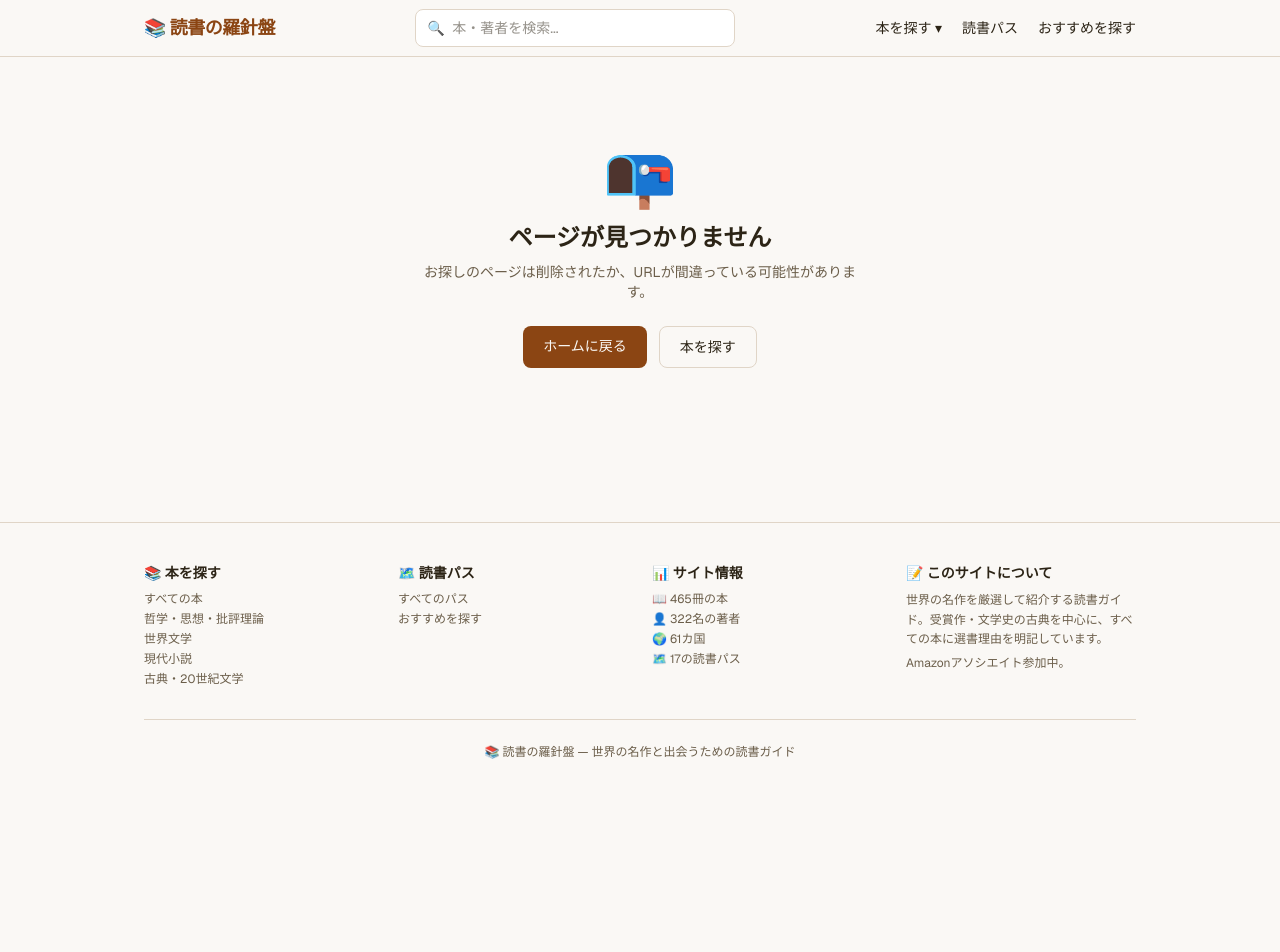
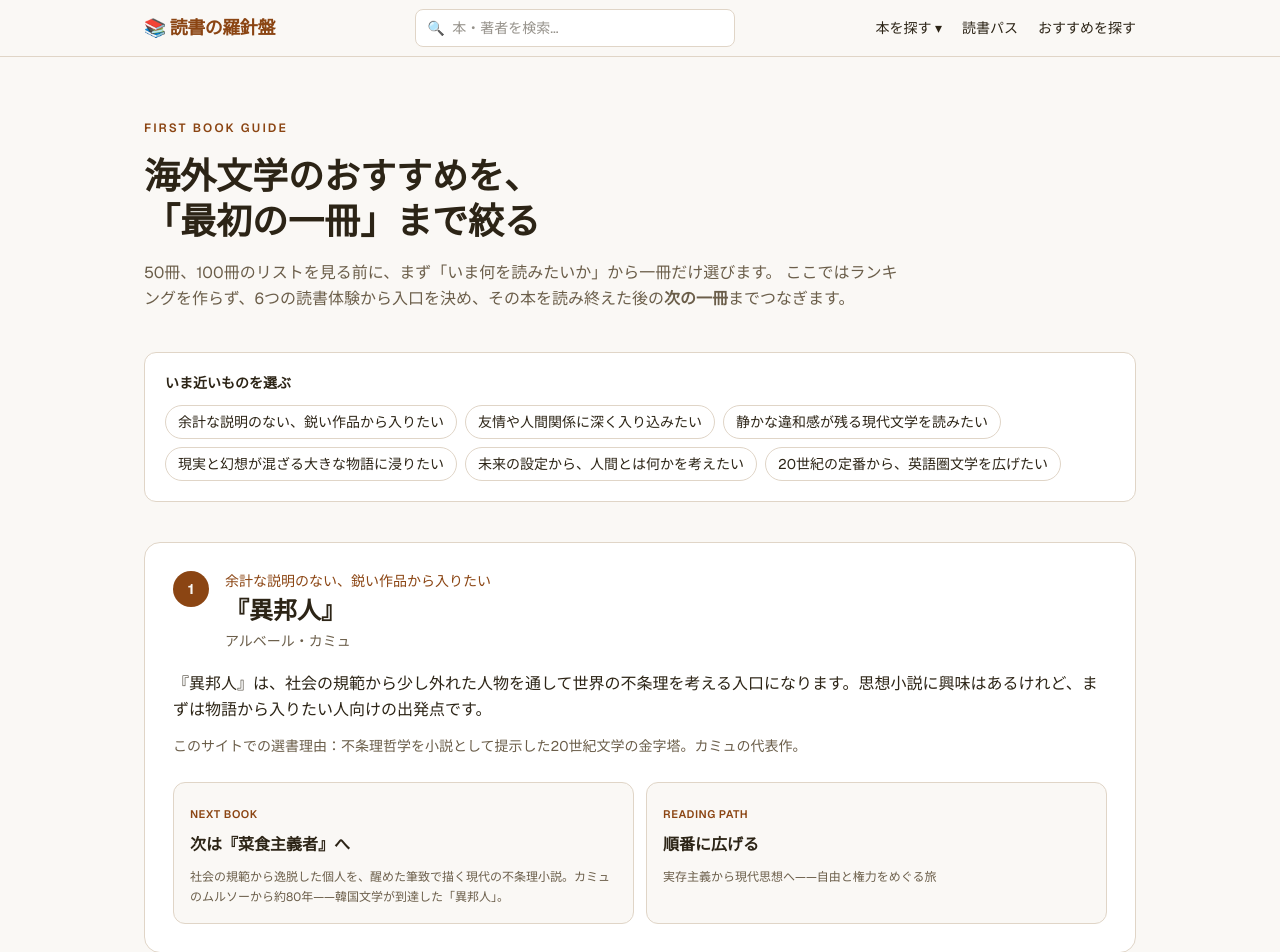
Before and after one commit to nomuonji/book-discovery, a Next.js app: page /guides/overseas-literature in a window 1280 px wide. Before the commit this address had no page. Shown: the top 952 px of the page. Before the commit the page ends 800 px from the top, so only its background shows below. Built offline with nearby package versions, Linux system fonts and the light colour scheme.

Commit message:
Add one curated overseas literature decision guide

```diff
--- /dev/null
+++ b/src/app/guides/overseas-literature/page.tsx
@@ -0,0 +1,182 @@
+import Link from "next/link";
+import { buildMetadata } from "@/lib/seo";
+import {
+  getBookBySlug,
+  getPathsContainingBook,
+  getRecommendationsFrom,
+} from "@/lib/data";
+
+export const metadata = buildMetadata({
+  title: "海外文学おすすめ｜最初の一冊を6つの読書タイプから選ぶ",
+  description:
+    "海外文学を何から読めばいいか迷う人へ。読みたい体験から最初の一冊を6冊に絞り、その本の次に読む一冊や読書パスまで案内します。",
+  path: "/guides/overseas-literature",
+});
+
+const STARTS = [
+  {
+    slug: "the-stranger",
+    prompt: "余計な説明のない、鋭い作品から入りたい",
+    reason:
+      "『異邦人』は、社会の規範から少し外れた人物を通して世界の不条理を考える入口になります。思想小説に興味はあるけれど、まずは物語から入りたい人向けの出発点です。",
+  },
+  {
+    slug: "my-brilliant-friend",
+    prompt: "友情や人間関係に深く入り込みたい",
+    reason:
+      "『リナと私』は、二人の女性の友情と競争、成長を長い時間軸で追います。大きな思想より、人間関係の細部から現代文学へ入りたい人に向く一冊です。",
+  },
+  {
+    slug: "the-vegetarian",
+    prompt: "静かな違和感が残る現代文学を読みたい",
+    reason:
+      "『菜食主義者』は、ある選択をきっかけに家族や社会とのずれが広がっていく作品です。現代アジア文学の強度を一冊で感じたいときの入口になります。",
+  },
+  {
+    slug: "one-hundred-years-of-solitude",
+    prompt: "現実と幻想が混ざる大きな物語に浸りたい",
+    reason:
+      "『百年の孤独』は、一族の歴史を通して現実と神話が自然に交わる世界を描きます。ラテンアメリカ文学やマジックリアリズムへ進みたい人の中心点になる作品です。",
+  },
+  {
+    slug: "klara-and-the-sun",
+    prompt: "未来の設定から、人間とは何かを考えたい",
+    reason:
+      "『クララとお日さま』は、AIの視点を通して愛情や人間らしさを見つめます。文学としてのSFから世界文学へ入るルートを作りやすい一冊です。",
+  },
+  {
+    slug: "the-great-gatsby",
+    prompt: "20世紀の定番から、英語圏文学を広げたい",
+    reason:
+      "『華麗なるギャツビー』は、夢、階級、恋愛を一つの物語に凝縮したアメリカ文学の代表作です。ここから時代や国をずらしながら読み広げられます。",
+  },
+] as const;
+
+function buildRoute(slug: string) {
+  const book = getBookBySlug(slug);
+  if (!book) return null;
+
+  const next = getRecommendationsFrom(slug).find((rec) => rec.type !== "reading-path");
+  const path = getPathsContainingBook(slug)[0];
+
+  return { book, next, path };
+}
+
+export default function OverseasLiteratureGuidePage() {
+  const routes = STARTS.map((start) => ({
+    ...start,
+    route: buildRoute(start.slug),
+  })).filter((item) => item.route !== null);
+
+  return (
+    <main className="max-w-5xl mx-auto px-4 py-10 sm:py-14">
+      <header className="max-w-3xl mb-10">
+        <span className="text-xs font-semibold tracking-[0.18em] text-[var(--accent)]">
+          FIRST BOOK GUIDE
+        </span>
+        <h1 className="text-3xl sm:text-4xl font-bold mt-3 mb-4 leading-tight">
+          海外文学のおすすめを、<br className="hidden sm:block" />
+          「最初の一冊」まで絞る
+        </h1>
+        <p className="text-[var(--muted)] leading-relaxed">
+          50冊、100冊のリストを見る前に、まず「いま何を読みたいか」から一冊だけ選びます。
+          ここではランキングを作らず、6つの読書体験から入口を決め、その本を読み終えた後の
+          <strong className="text-[var(--fg)]">次の一冊</strong>までつなぎます。
+        </p>
+      </header>
+
+      <nav className="rounded-xl border border-[var(--border)] bg-[var(--card)] p-5 mb-10" aria-label="海外文学の選び方">
+        <p className="text-sm font-semibold mb-3">いま近いものを選ぶ</p>
+        <div className="flex flex-wrap gap-2">
+          {routes.map((item, index) => (
+            <a
+              key={item.slug}
+              href={`#route-${index + 1}`}
+              className="text-sm px-3 py-1.5 rounded-full border border-[var(--border)] hover:border-[var(--accent)] hover:text-[var(--accent)] transition-colors"
+            >
+              {item.prompt}
+            </a>
+          ))}
+        </div>
+      </nav>
+
+      <div className="space-y-7">
+        {routes.map((item, index) => {
+          const { book, next, path } = item.route!;
+          return (
+            <section
+              key={item.slug}
+              id={`route-${index + 1}`}
+              className="scroll-mt-24 rounded-2xl border border-[var(--border)] bg-[var(--card)] p-6 sm:p-7"
+            >
+              <div className="flex items-start gap-4">
+                <span className="shrink-0 flex h-9 w-9 items-center justify-center rounded-full bg-[var(--accent)] text-[var(--background)] text-sm font-bold">
+                  {index + 1}
+                </span>
+                <div className="min-w-0 flex-1">
+                  <p className="text-sm text-[var(--accent)] font-medium mb-1">{item.prompt}</p>
+                  <h2 className="text-xl sm:text-2xl font-bold">
+                    <Link href={`/books/${book.slug}/`} className="hover:text-[var(--accent)] transition-colors">
+                      『{book.titleJa}』
+                    </Link>
+                  </h2>
+                  <p className="text-sm text-[var(--muted)] mt-1">{book.authorJa}</p>
+                </div>
+              </div>
+
+              <p className="mt-5 leading-relaxed">{item.reason}</p>
+              <p className="mt-3 text-sm text-[var(--muted)] leading-relaxed">
+                このサイトでの選書理由：{book.selectionReasonJa}
+              </p>
+
+              <div className="grid sm:grid-cols-2 gap-3 mt-6">
+                {next && (
+                  <Link
+                    href={`/books/${next.book.slug}/`}
+                    className="rounded-xl border border-[var(--border)] bg-[var(--background)] p-4 hover:border-[var(--accent)] transition-colors"
+                  >
+                    <span className="text-[11px] font-semibold tracking-wider text-[var(--accent)]">NEXT BOOK</span>
+                    <p className="font-semibold mt-1">次は『{next.book.titleJa}』へ</p>
+                    <p className="text-xs text-[var(--muted)] mt-2 leading-relaxed">{next.reasonJa}</p>
+                  </Link>
+                )}
+                {path && (
+                  <Link
+                    href={`/paths/${path.slug}/`}
+                    className="rounded-xl border border-[var(--border)] bg-[var(--background)] p-4 hover:border-[var(--accent)] transition-colors"
+                  >
+                    <span className="text-[11px] font-semibold tracking-wider text-[var(--accent)]">READING PATH</span>
+                    <p className="font-semibold mt-1">順番に広げる</p>
+                    <p className="text-xs text-[var(--muted)] mt-2 leading-relaxed">{path.titleJa}</p>
+                  </Link>
+                )}
+              </div>
+            </section>
+          );
+        })}
+      </div>
+
+      <section className="mt-12 border-t border-[var(--border)] pt-8">
+        <h2 className="text-xl font-bold mb-3">まだ決められないなら</h2>
+        <p className="text-sm text-[var(--muted)] leading-relaxed mb-5">
+          ここにない本が好きでも大丈夫です。Book Discoveryの推薦ツールでは、
+          好きな本・作家・テーマを入力して、収録済みの推薦関係から次の候補を探せます。
+        </p>
+        <div className="flex flex-wrap gap-3">
+          <Link
+            href="/recommend/"
+            className="inline-flex items-center px-5 py-2.5 bg-[var(--accent)] text-[var(--background)] rounded-lg font-medium hover:opacity-90"
+          >
+            次の一冊を探す
+          </Link>
+          <Link
+            href="/paths/"
+            className="inline-flex items-center px-5 py-2.5 border border-[var(--border)] rounded-lg font-medium hover:border-[var(--accent)] hover:text-[var(--accent)]"
+          >
+            読書パスを見る
+          </Link>
+        </div>
+      </section>
+    </main>
+  );
+}
```
